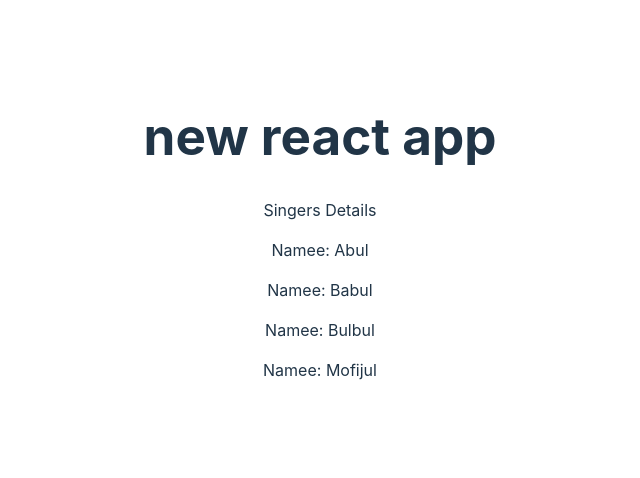
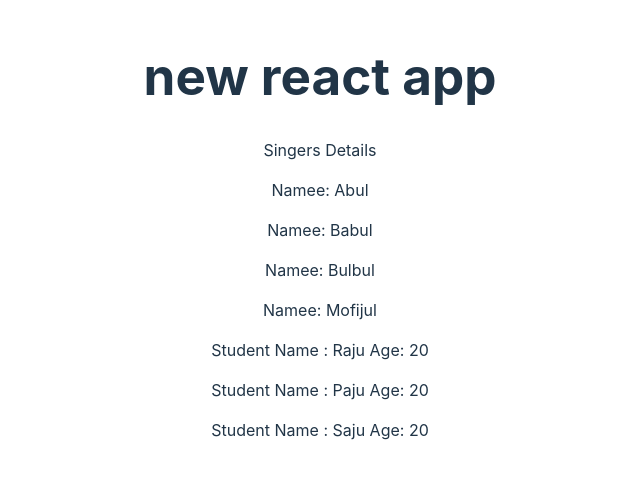
Before and after one commit to Nazmul5691/new-react-app-with-props-passing, a React (Vite) app: page / in a window 1280 px wide. Shown: the part 164-642 px from the top of the page, without its empty margins (320-960 px from the left). Built offline with nearby package versions, Linux system fonts and the light colour scheme.

Commit message:
props send from an object

```diff
--- a/src/App.jsx
+++ b/src/App.jsx
@@ -1,17 +1,27 @@
 import './App.css'
 import Singer from './Singer'
+import Students from './Student'
 
 function App() {
 
-  const singers = ['Abul', 'Babul','Bulbul', 'Mofijul']
+  const singers = ['Abul', 'Babul', 'Bulbul', 'Mofijul']
 
+  const students = [
+    {name: 'Raju', age: 20},
+    {name: 'Paju', age: 20},
+    {name: 'Saju', age: 20}
+  ]
 
   return (
     <>
       <h1>new react app</h1>
       <p>Singers Details</p>
       {
-        singers.map((singer,index) => <Singer key={index} singer={singer}></Singer>)
+        singers.map((singer, index) => <Singer key={index} singer={singer}></Singer>)
+      }
+
+      {
+        students.map((student, index) => <Students key={index} student = {student}></Students>)
       }
     </>
   )
--- /dev/null
+++ b/src/Student.jsx
@@ -0,0 +1,6 @@
+/* eslint-disable react/prop-types */
+export default function Students({student}){
+    return(
+        <p>Student Name : {student.name} Age: {student.age}</p>
+    )
+}
```
